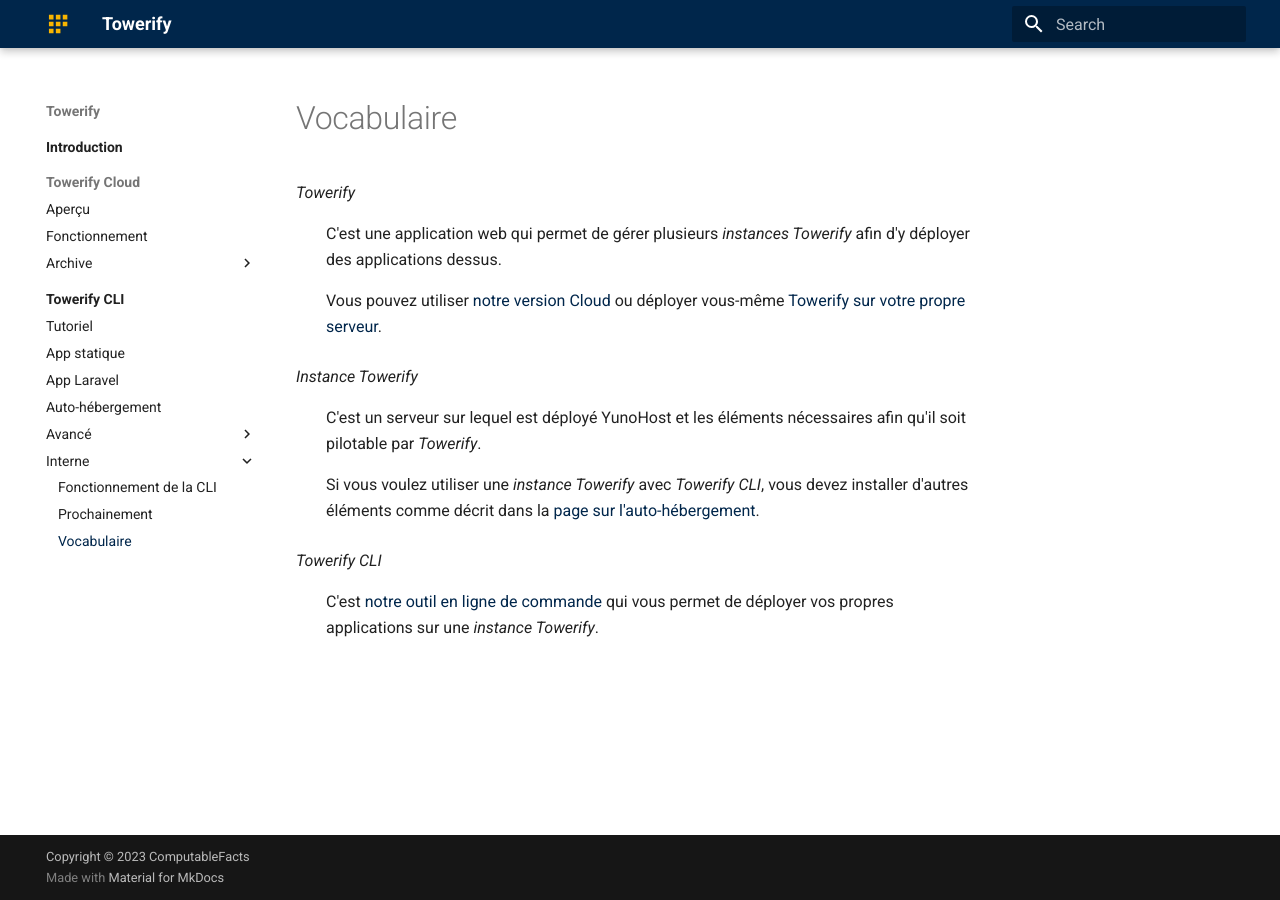
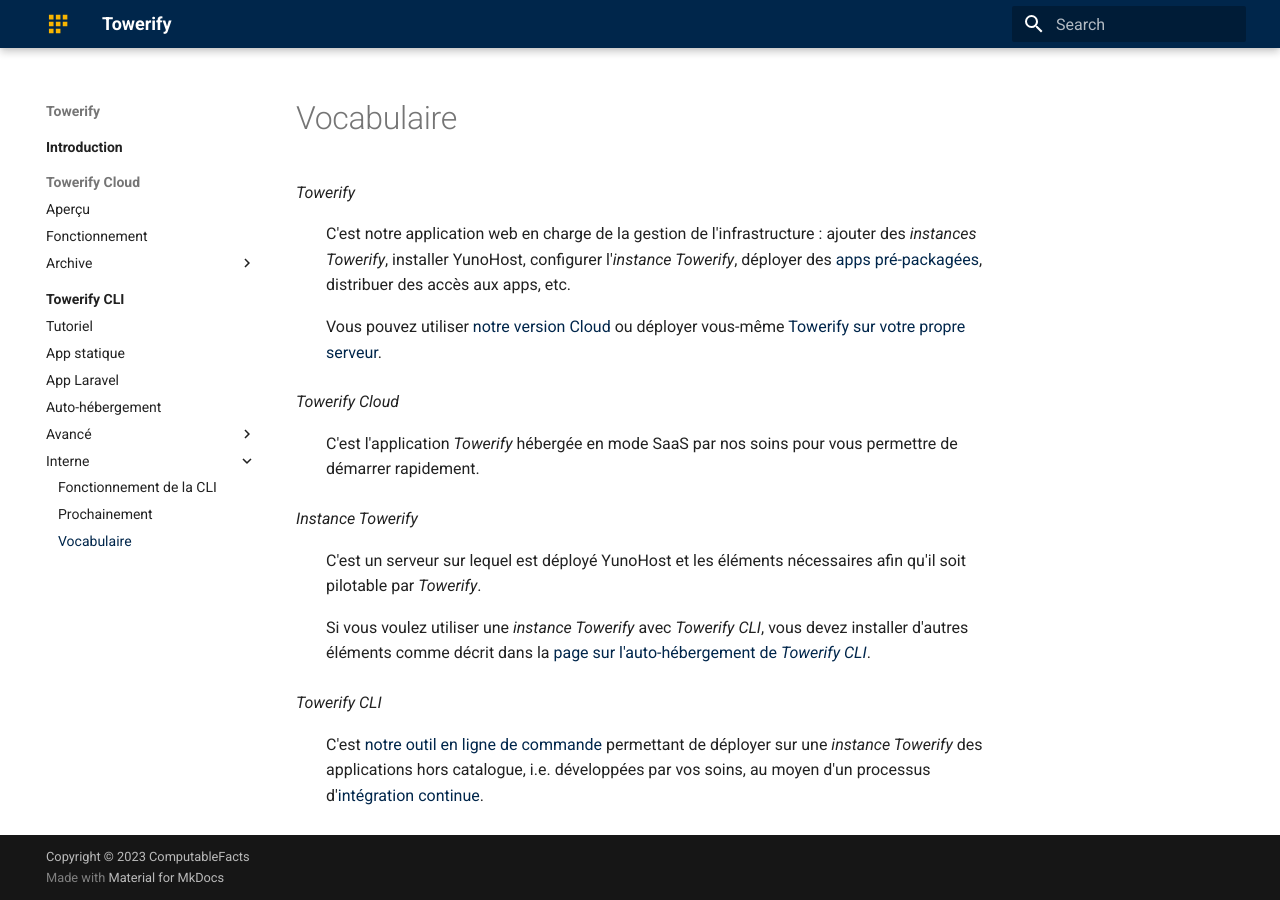
Before and after one commit to computablefacts/towerify-docs, an MkDocs documentation site: the page built from docs/vocabular.md, in a window 1280 px wide. Built offline with MkDocs 1.6.1 and Material for MkDocs 9.7.7, drawn with Linux system fonts in a browser that asks for light colours.

Commit message:
Highlight vocabulary termes

```diff
--- a/docs/vocabular.md
+++ b/docs/vocabular.md
@@ -2,14 +2,23 @@
 
 *Towerify*
 
-:   C'est une application web qui permet de gérer plusieurs *instances Towerify*
-    afin d'y déployer des applications dessus.
+:   C'est notre application web en charge de la gestion de l'infrastructure :
+    ajouter des *instances Towerify*, installer YunoHost, configurer
+    l'*instance Towerify*, déployer des
+    [apps pré-packagées](./cloud/catalog.md), distribuer des accès aux apps,
+    etc.
 
     Vous pouvez utiliser [notre version Cloud][1] ou déployer vous-même
     [Towerify sur votre propre serveur][2].
 
 [1]: ./index.md
 [2]: cloud/archive/self-hosting.md
+
+
+*Towerify Cloud*
+
+:   C'est l'application *Towerify* hébergée en mode SaaS par nos soins pour
+    vous permettre de démarrer rapidement.
 
 
 *Instance Towerify*
@@ -19,14 +28,16 @@
 
     Si vous voulez utiliser une *instance Towerify* avec *Towerify CLI*,
     vous devez installer d'autres éléments comme décrit dans la
-    [page sur l'auto-hébergement][3].
+    [page sur l'auto-hébergement de *Towerify CLI*][3].
 
 [3]: ./cli/self-hosting.md
 
 
 *Towerify CLI*
 
-:   C'est [notre outil en ligne de commande][4] qui vous permet de déployer
-    vos propres applications sur une *instance Towerify*.
+:   C'est [notre outil en ligne de commande][4] permettant de déployer sur
+    une *instance Towerify* des applications hors catalogue, i.e. développées
+    par vos soins, au moyen d'un processus d'[intégration continue][5].
 
 [4]: ./cli/index.md
+[5]: https://fr.wikipedia.org/wiki/Int%C3%A9gration_continue
```
Also changed, not shown: docs/cli/index.md (+2 -2 lines), docs/cli/interne/coder.md (+5 -5 lines), docs/cli/self-hosting.md (+7 -7 lines), docs/cloud/archive/catalog-details.md (+4 -4 lines).
